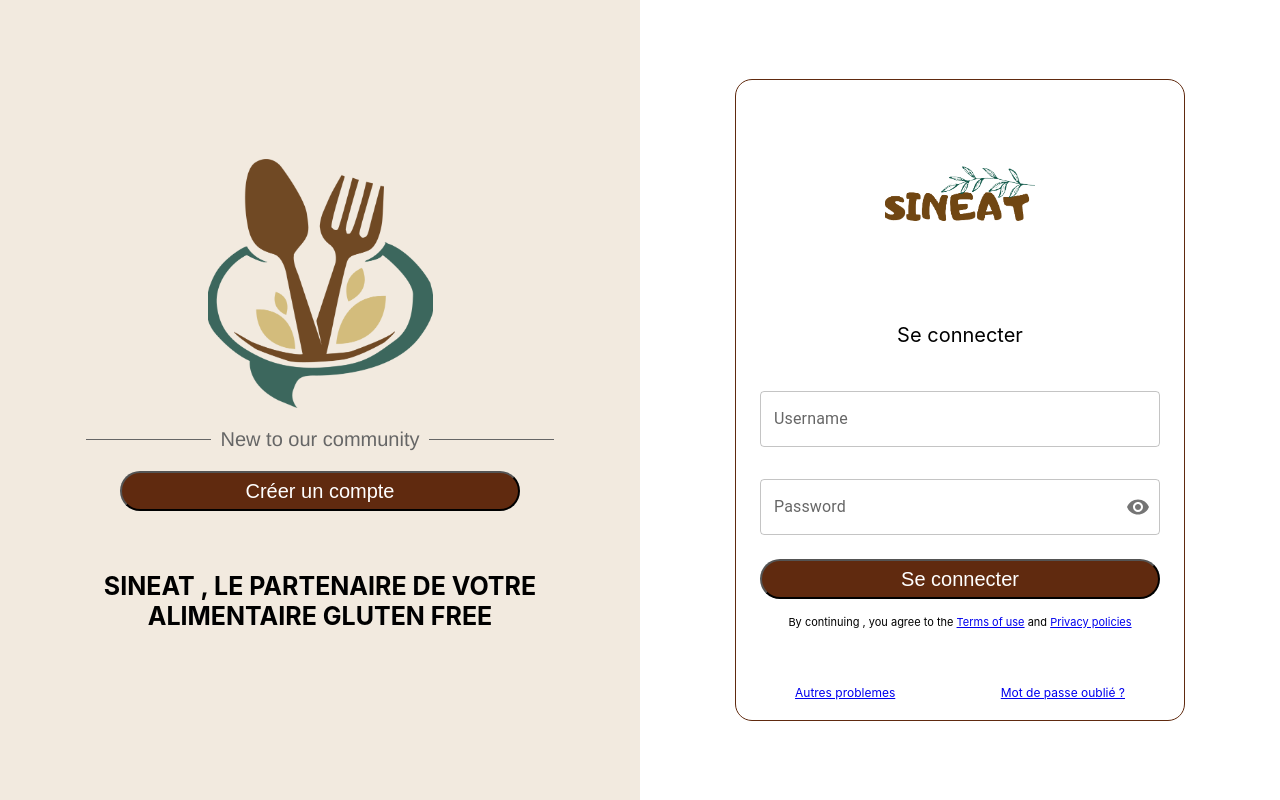
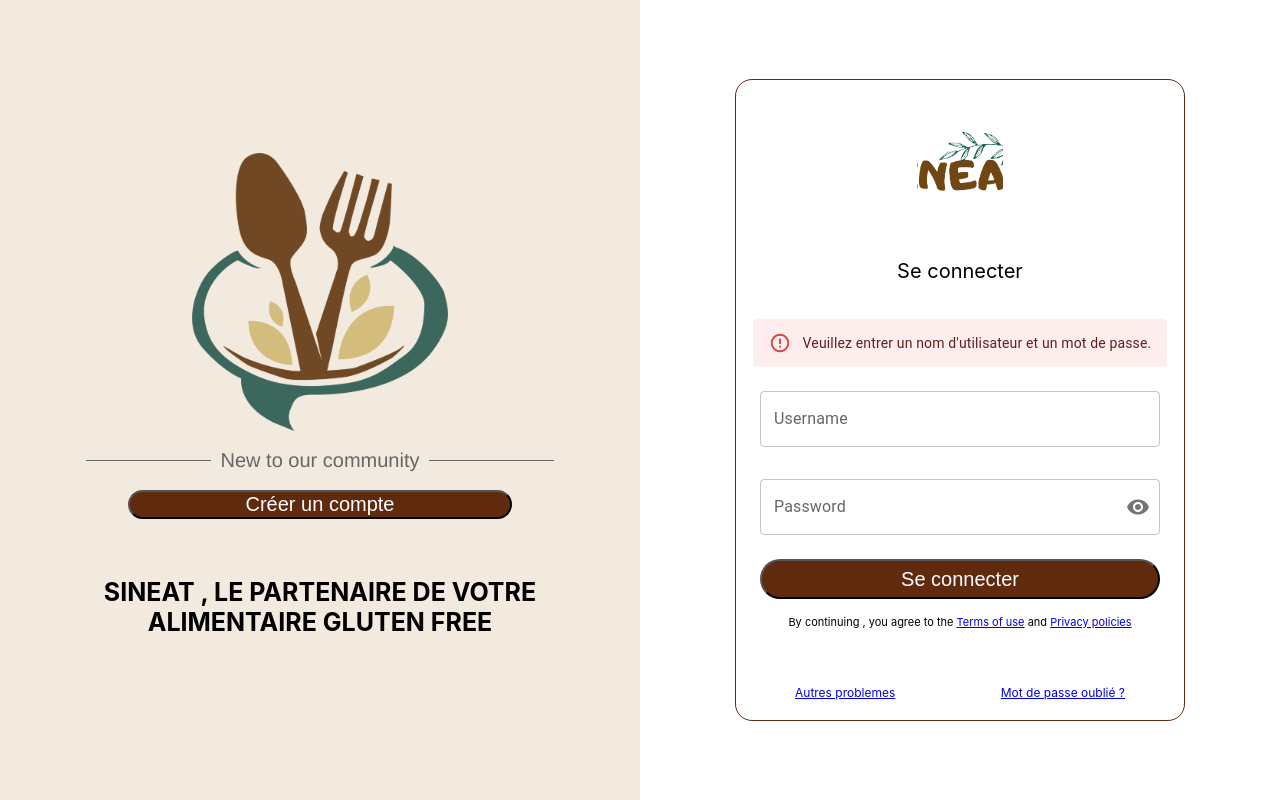
Before and after one commit to tdupuy2001/sineat, a React (Create React App) app in the folder Sprint 1/Phase 3/frontend/: page /login in a window 1280 px wide. Both pictures are taken after a click on the button "Se connecter". Built offline with nearby package versions, Linux system fonts and the light colour scheme.

Commit message:
"correcting routes"

```diff
--- a/Sprint 1/Phase 3/frontend/src/components/App.tsx
+++ b/Sprint 1/Phase 3/frontend/src/components/App.tsx
@@ -6,7 +6,8 @@
 import { config } from '../config';
 import { MyBlogContext } from '../MyBlogContext';
 import { BrowserRouter, Route, Routes } from 'react-router-dom';
-import Login  from '../screens/Login/Login';
+import {Login}  from '../screens/Login/Login';
+import {Main } from '../screens/Main/Main';
 
 function App() {
 
@@ -14,7 +15,7 @@
     <div>
       <Routes>
         <Route path='/login' element={<Login />}/>
-
+        <Route path='/' element={<Main />}/>
       </Routes>
     </div>
   );
--- a/Sprint 1/Phase 3/frontend/src/screens/Login/Login.css
+++ b/Sprint 1/Phase 3/frontend/src/screens/Login/Login.css
@@ -18,7 +18,7 @@
     justify-content: center;
     align-items: center;
     margin: auto;
-    gap: 10px;
+    gap: 1vh;
 }
 
 .SignIn{
@@ -36,8 +36,8 @@
 }
 
 .Img-signup img {
-    width: 225px;
-    height: 249px;
+    width: 40%;
+    height: 50%;
     margin: auto;
     object-fit: cover; /* this property ensures that the entire image is shown within the div */
 }
@@ -60,8 +60,8 @@
    }
 
 .btn-signup{
-    height: 40px;
-    width: 400px;
+    height: 175%;
+    width: 30vw;
     border-radius: 20px ;
     background-color:  #602A0F;
     color: white;
@@ -70,8 +70,8 @@
 }
 
 .btn-signup:hover{
-    height: 40px;
-    width: 400px;
+    height: 175%;
+    width: 30vw;
     border-radius: 20px ;
     border: #602A0F solid 1px;
     background-color:  white;
@@ -81,8 +81,8 @@
 }
 
 .Btn-signup{
-    height: 40px;
-    width: 400px;
+    height: 175%;
+    width: 30vw;
     border-radius: 20px ;
     margin-bottom: 40px;
 }
@@ -109,8 +109,8 @@
 }
 
 .Img-signin img {
-    width: 150px;
-    height: 60px;
+    width: 50%;
+    height: 40%;
     margin: auto;
     object-fit: cover; /* this property ensures that the entire image is shown within the div */
 }
--- /dev/null
+++ b/Sprint 1/Phase 3/frontend/src/screens/Login/Login.ts
@@ -0,0 +1 @@
+export { Login } from "./Login.tsx";
--- a/Sprint 1/Phase 3/frontend/src/screens/Login/Login.jsx
+++ b/Sprint 1/Phase 3/frontend/src/screens/Login/Login.tsx
@@ -1,4 +1,13 @@
-import React from 'react'
+import React, {useCallback, useContext, useState} from "react";
+import { Alert, AlertColor, TextField } from "@mui/material";
+import { MyBlogContext } from "../../MyBlogContext";
+import { useNavigate } from "react-router-dom";
+import { User } from "../../dto/User";
+import { UserService } from "../../services/UserService";
+import { config } from "../../config";
+
+
+
 import './Login.css'
 import SignUpImg from './assets/signup-img.png';
 import SigninImg from './assets/SIN-2-NoBG.png'
@@ -9,19 +18,65 @@
 import InputLabel from '@mui/material/InputLabel';
 import InputAdornment from '@mui/material/InputAdornment';
 import FormControl from '@mui/material/FormControl';
-import TextField from '@mui/material/TextField';
 import Visibility from '@mui/icons-material/Visibility';
 import VisibilityOff from '@mui/icons-material/VisibilityOff';
 
-function Login() {
+export function Login() {
 
-    const [showPassword, setShowPassword] = React.useState(false);
+  const [showPassword, setShowPassword] = useState(false);
+
+  const _ = "";
+
+  const navigate = useNavigate();
+
+  const context = useContext(MyBlogContext);
 
   const handleClickShowPassword = () => setShowPassword((show) => !show);
 
-  const handleMouseDownPassword = (event) => {
+  const handleMouseDownPassword = (event: React.MouseEvent<HTMLButtonElement>) => {
     event.preventDefault();
   };
+
+  const [username, setUsername] = useState<string>();
+  const [password, setPassword] = useState<string>();
+
+  const [loginMessageType, setLoginMessageType] = useState<AlertColor>(
+    "info"
+  );
+
+  const [loginMessage, setLoginMessage] = useState("");
+
+  const login = useCallback(
+    (user: User) => {
+      context.setUser(user);
+      localStorage.setItem("username", user.username);
+      setLoginMessage("");
+      setLoginMessageType("info");
+      navigate("/");
+    },
+    [context, navigate]
+  );
+
+
+  const handleLoginRequested = () => {
+    if (username && password) {
+      const userService = new UserService(config.API_URL);
+      userService.log_user({username: username, role: _, date_de_naissance: _, email: _, password: password, langue: _, nom: _, prenom: _, genre: _, adresse: _,description: _}).then((response: any)=> {
+        if (response.data.message === 'success') {
+          login(response.data);
+        } else {
+          setLoginMessage("Mauvais nom d'utilisateur ou mot de passe !")
+          setLoginMessageType("error");
+        }
+      });
+    } else {
+      setLoginMessage("Veuillez entrer un nom d'utilisateur et un mot de passe.")
+      setLoginMessageType("error");
+    }
+  };
+
+
+
 
   return (
     <div className='mainLog'>
@@ -47,8 +102,11 @@
                     <img src={SigninImg} alt="SigninImg" />
                 </div>
                 <div className='title-signin'> Se connecter</div>
+                {loginMessage && (<Alert severity={loginMessageType}>
+                  {loginMessage}
+                </Alert>)}
                 <div className='username'>
-                    <TextField  sx={{ m: 1, width: '400px' }} id="outlined-basic" label="Username" variant="outlined" />
+                    <TextField  sx={{ m: 1, width: '400px' }} id="outlined-basic" label="Username" variant="outlined" onChange={(evt) => setUsername(evt.target.value)}/>
                 </div>
                 <div className='psswd'>
                 <FormControl sx={{ m: 1, width: '400px' }} variant="outlined">
@@ -69,11 +127,12 @@
                         </InputAdornment>
                         }
                         label="Password"
+                        onChange={(evt) => setPassword(evt.target.value)}
                         />
                 </FormControl>
                 </div>
                 <div className='Btn-signin'>
-                    <button className='btn-signin'>Se connecter</button>
+                    <button className='btn-signin' onClick={handleLoginRequested}>Se connecter</button>
                 </div>
                 <div className='privacy'>
                     <span>
--- /dev/null
+++ b/Sprint 1/Phase 3/frontend/src/screens/Main/Main.ts
@@ -0,0 +1 @@
+export { Main } from "./Main.tsx";
--- a/Sprint 1/Phase 3/frontend/src/screens/Main/Main.jsx
+++ b/Sprint 1/Phase 3/frontend/src/screens/Main/Main.tsx
@@ -1,11 +1,24 @@
-import React from 'react';
+import React,{useState,useContext, useEffect} from 'react';
 import './Main.css';
 import Img from './assets/SIN-2-NoBG.png';
 import Img2 from './assets/test.png'
 import { Link,  useNavigate } from 'react-router-dom';
-import SearchBar from '../../Utils/searchbar';
+import SearchBar from '../../components/SearchBar/searchbar';
 
-function Main() {
+import { MyBlogContext } from "../../MyBlogContext";
+
+export function Main() {
+
+  const context = useContext(MyBlogContext);
+
+
+  useEffect(() => {
+    console.log(MyBlogContext)
+  }, [])
+
+
+  const [isLoggedIn, setIsLoggedIn] = useState(false);
+
   const navigate = useNavigate();
 
   const handleLogin = () => {
@@ -20,7 +33,13 @@
         <div className='navbar-main'>
           <div className='search-login'>
             <SearchBar />
-            <button className='btn-login' onClick={handleLogin}>Se connecter</button>
+            {isLoggedIn ? (
+              <div className='user-info'>
+                <span>{userName}!</span>
+              </div>
+            ) : (
+              <button className='btn-login' onClick={handleLogin}>Se connecter</button>
+            )}
           </div>
           <div className='navItems'>
             <ul className='navlist'>
```
Also changed, not shown: 2 other files (tests, documents, lock files or other folders).
